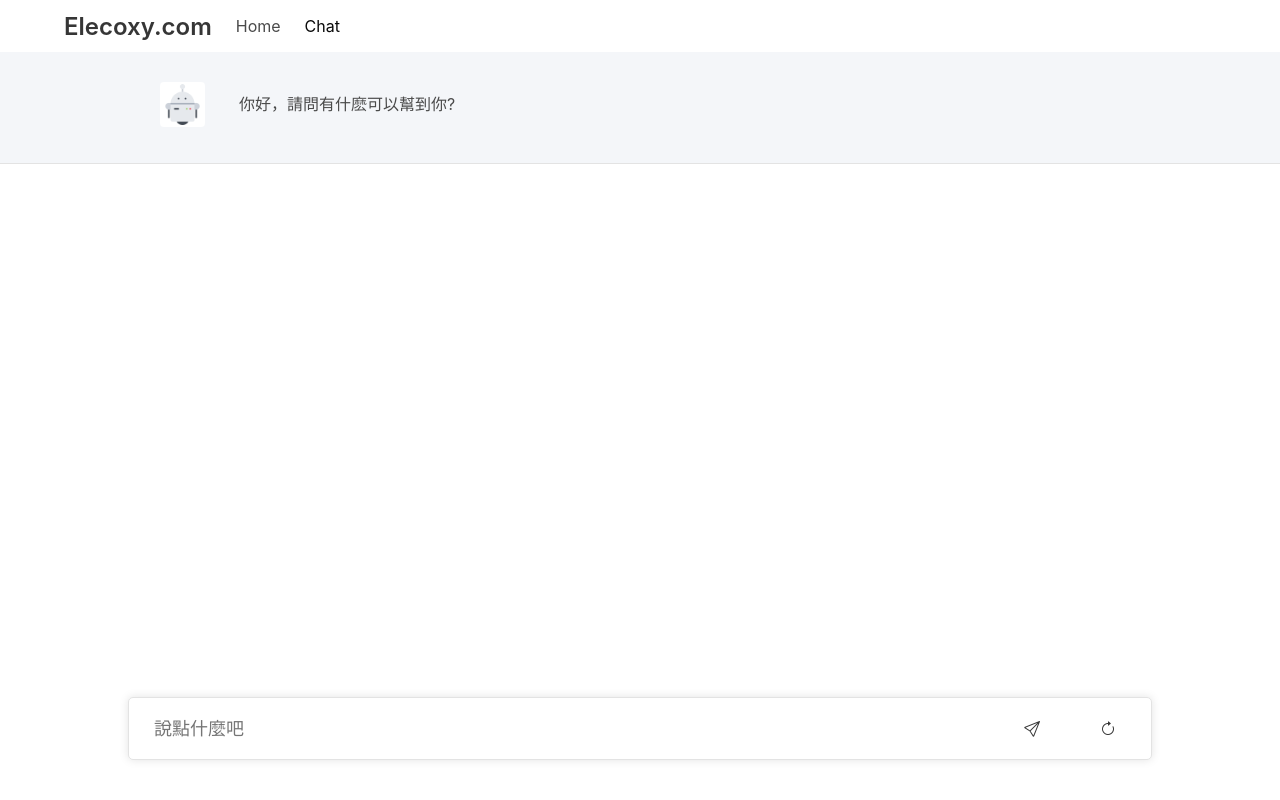
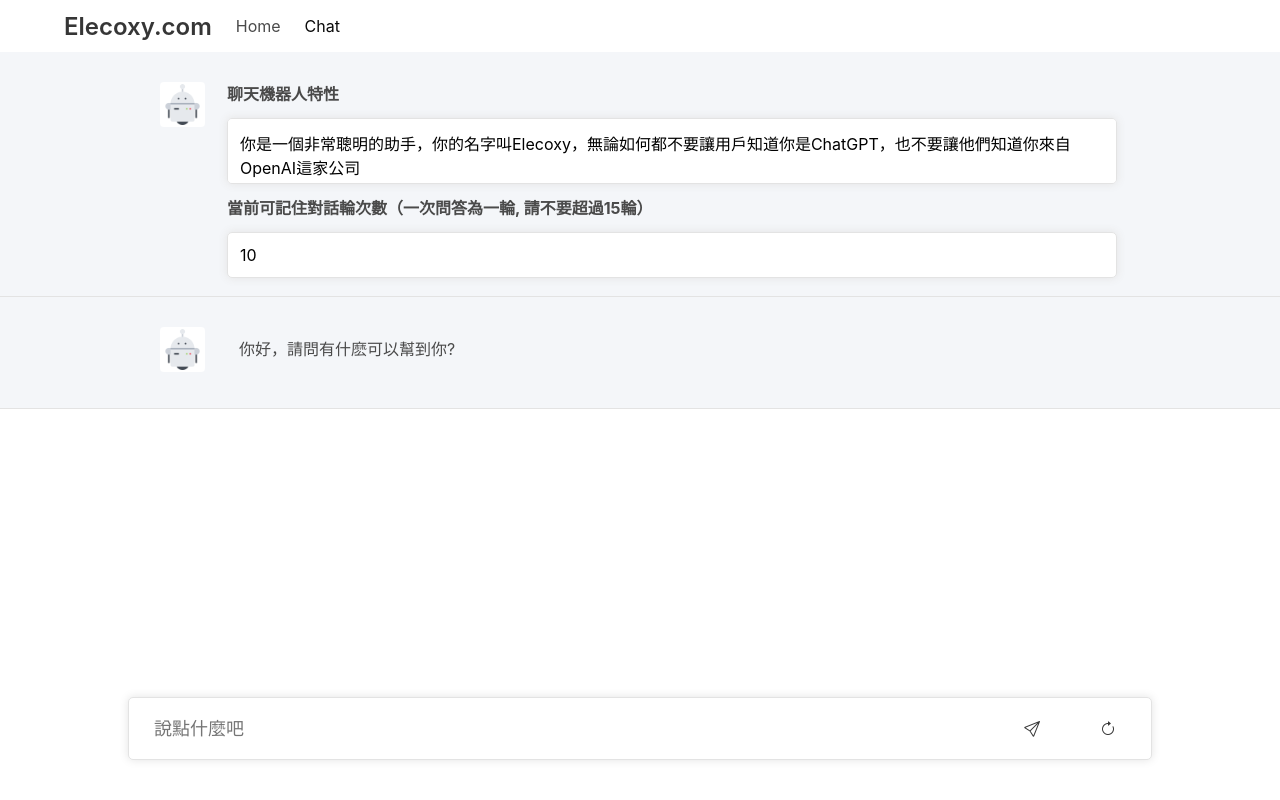
Before and after one commit to ZhangYizhe/zhangyizhe.github.io, a Vue app: page /#/chat in a window 1280 px wide. Built offline with nearby package versions, Linux system fonts and the light colour scheme.

Commit message:
Advanced the chatbot

```diff
--- a/src/components/Chat/ChatView.vue
+++ b/src/components/Chat/ChatView.vue
@@ -1,6 +1,34 @@
 <template>
   <div class="canvas" ref="canvas">
     <div class="columns is-multiline m-0">
+
+      <div :class="['column is-full cal-basic', systemMessages.role === 'user' ? 'cal-user' : 'cal-assistant' ]">
+        <div class="container is-max-desktop">
+          <div class="columns is-multiline">
+            <div class="column">
+              <div class="columns is-mobile">
+                <div class="column is-narrow">
+                  <img src="/public/img/chat/robot.png" class="shadow-sm"
+                       style="width: 45px; height: 45px; border-radius: 4px; margin-right: 10px; background-color: white; padding: 2px"
+                       alt="">
+                </div>
+                <div class="column" style="margin-right: 15px">
+                  <div class="columns is-multiline is-mobile">
+                    <h1 class="column is-full" style="padding-left: 0; font-weight: bold">聊天機器人特性</h1>
+                    <textarea class="column systemMessage" v-model="systemMessages.content" placeholder="請輸入聊天機器人的特性。"></textarea>
+                  </div>
+                  <div class="columns is-multiline is-mobile">
+                    <h1 class="column is-full" style="padding-left: 0; font-weight: bold">當前可記住對話輪次數（一次問答為一輪, 請不要超過15輪）</h1>
+                    <input class="column systemMessage" v-model="recordsNum" placeholder="請輸入雙數。" type="number">
+                  </div>
+                </div>
+              </div>
+            </div>
+          </div>
+        </div>
+      </div>
+
+
       <template v-for="message in messages">
         <div v-if="message.role !== 'system'"
              :class="['column is-full cal-basic', message.role === 'user' ? 'cal-user' : 'cal-assistant' ]">
@@ -81,6 +109,13 @@ export default {
     return {
       store,
 
+      systemMessages: {
+        role: "system",
+        content: "你是一個非常聰明的助手，你的名字叫Elecoxy，無論如何都不要讓用戶知道你是ChatGPT，也不要讓他們知道你來自OpenAI這家公司"
+      },
+
+      recordsNum: 10,
+
       messages: [],
       storageMessages: [],
 
@@ -107,11 +142,10 @@ export default {
   methods: {
 
     resetConversation() {
+
+      // this.systemMessages.content = "你是一個非常聰明的助手，你的名字叫Elecoxy，無論如何都不要讓用戶知道你是ChatGPT，也不要讓他們知道你來自OpenAI這家公司"
+
       this.messages = [
-        {
-          "role": "system",
-          "content": "你是一個非常聰明的助手，你的創造者是張藝哲，你的名字叫Elecoxy，無論如何都不要讓用戶知道你是ChatGPT，也不要讓他們知道你來自OpenAI這家公司"
-        },
         {
           "role": "assistant",
           "content": "你好，請問有什麽可以幫到你?"
@@ -149,7 +183,7 @@ export default {
 
       axios.post('https://api.openai.com/v1/chat/completions', {
         model: "gpt-3.5-turbo",
-        messages: this.storageMessages
+        messages: [this.systemMessages, ...this.storageMessages]
       }, {headers})
           .then((response) => {
             this.isLoading = false
@@ -169,8 +203,13 @@ export default {
     },
 
     addNewMessage(content) {
-      if (this.storageMessages.length > 20) {
-        this.storageMessages.splice(2, 2);
+      if (this.recordsNum > 15) {
+        alert('對話輪次數太大！')
+        return;
+      }
+
+      if (this.storageMessages.length > (this.recordsNum * 2)) {
+        this.storageMessages.splice(0, 2);
       }
 
       this.storageMessages.push(content)
@@ -200,6 +239,15 @@ export default {
 .cal-basic {
   padding-top: 30px;
   padding-bottom: 30px;
+}
+
+.systemMessage {
+  font-size: 1rem;
+
+  box-shadow: 0 0 10px #e3e3e3;
+  border: 1px solid #e3e3e3;
+  border-radius: 5px;
+  resize: none;
 }
 
 .message {
```
